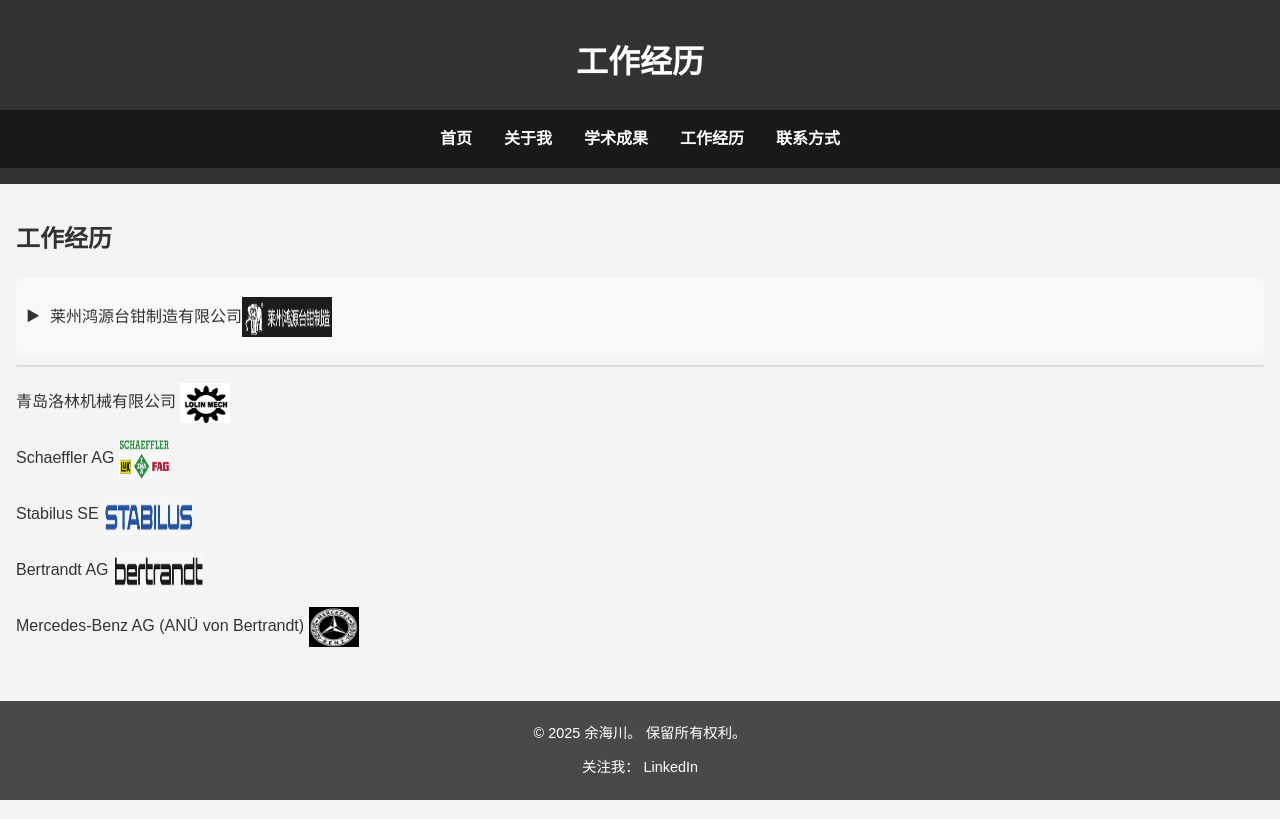
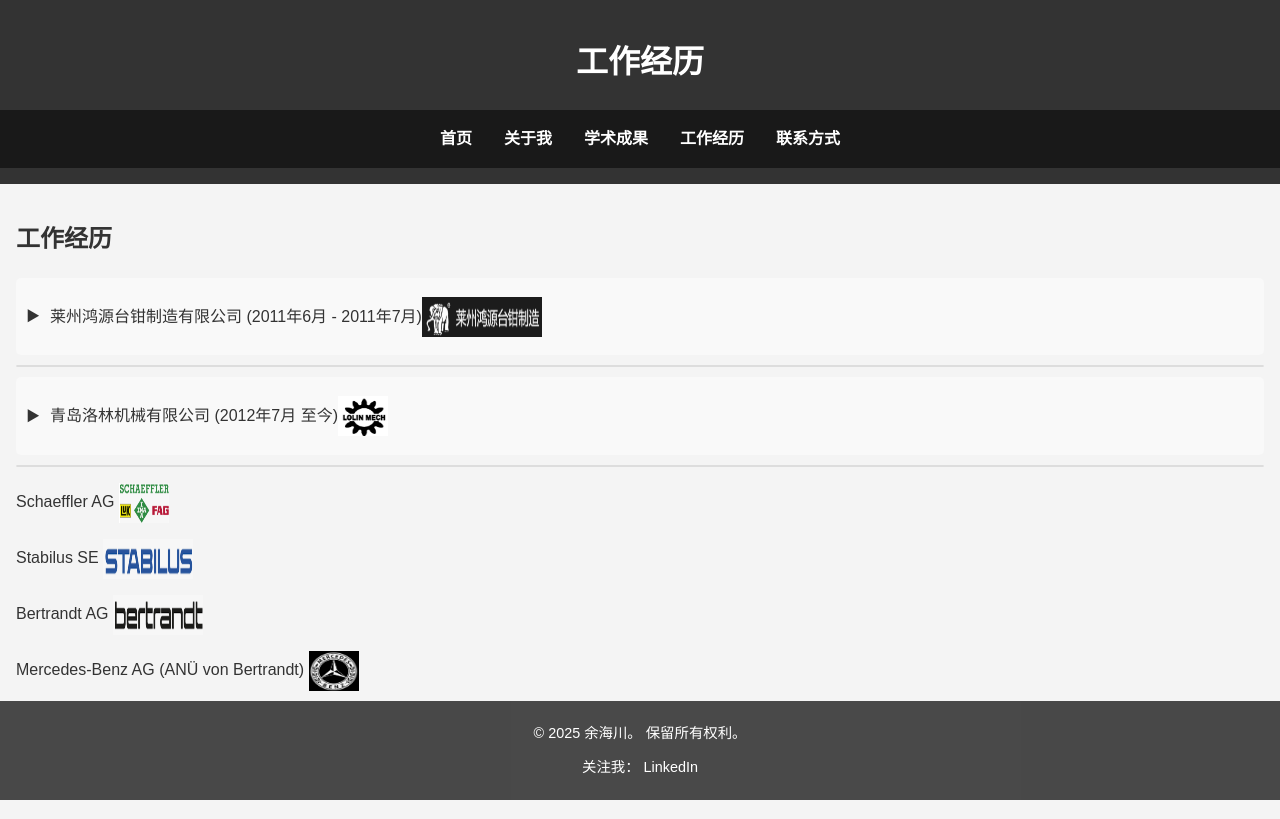
Before and after one commit to HansYuHC/haichuanyu.github.io, a plain HTML site: page work.html in a window 1280 px wide. Drawn offline with Linux system fonts and the light colour scheme.

Commit message:
添加莱州和青岛描述

```diff
--- a/style.css
+++ b/style.css
@@ -108,7 +108,7 @@
 
 /* 莱州鸿源的 Logo 样式 */
 .hongyuan-logo {
-    width: 90px; /* 横向拉长 */
+    width: 120px; /* 横向拉长 */
     height: 40px; /* 保持高度不变 */
 }
 
@@ -437,7 +437,7 @@
 /* 公司内容区域样式 */
 .company-content {
     max-height: 0;
-    overflow: hidden;
+    overflow: auto;
     transition: max-height 0.3s ease-out;
     padding: 0 10px;
     background-color: #fff;
--- a/work.html
+++ b/work.html
@@ -27,19 +27,35 @@
             <div class="company">
                 <div class="company-header">
                     <span class="arrow">▶</span>
-                    <p>莱州鸿源台钳制造有限公司</p>
-                    <img src="images/hongyuan-logo.png" alt="莱州鸿源台钳制造有限公司 Logo" class="logo hongyuan-logo">
+                    <p>莱州鸿源台钳制造有限公司 (2011年6月 - 2011年7月)</p>
+                    <a href="https://www.chinavise.com/" target="_blank">
+                        <img src="images/hongyuan-logo.png" alt="莱州鸿源台钳制造有限公司 Logo" class="logo hongyuan-logo">
+                    </a>
                 </div>
                 <div class="company-content">
-                    <p>在这里，我了解到了台钳厂从金属原材料的初级加工，到铸造锻造热处理等的诸多工序流程，参与了生产实践，对于机械制造有了更深层次的理解。</p>
-                    <img src="images/hongyuan-work.jpg" alt="莱州鸿源工作照片" class="work-image">
+                    <p>我于2011年的夏天在莱州鸿源台钳制造公司进行了为期一个月的金工实习，了解到了台钳厂从金属原材料的初级加工，到铸造锻造热处理等的诸多工序流程，参与了生产实践，对于机械制造有了更深层次的理解，也为了大学里的机械制造专业的学习打下了坚实的基础。</p>
+                    <img src="images/hongyuan-work.png" alt="莱州鸿源工作照片" class="work-image">
                 </div>
             </div>
 
-            <p>
-                青岛洛林机械有限公司
-                <img src="images/luolin-logo.png" alt="青岛洛林机械有限公司 Logo" class="logo">
-            </p>
+            <!-- 青岛洛林机械有限公司 -->
+            <div class="company">
+                <div class="company-header">
+                    <span class="arrow">▶</span>
+                    <p>青岛洛林机械有限公司 (2012年7月 至今)</p>
+                    <a href="http://www.lolinmetals.com/" target="_blank">
+                        <img src="images/luolin-logo.png" alt="青岛洛林机械有限公司 Logo" class="logo">
+                    </a>
+                </div>
+                <div class="company-content">
+                    <p>自2012年高中毕业之后，我便在青岛洛林机械有限公司就职，历任实习生，经理助理，欧洲市场拓展专员等职位。青岛洛林机械有限公司扎根青岛，业务覆盖全球，主要面向欧洲，日本及美国的主机厂以及一二三级各个级别的供应商，提供机械类零部件，涵盖农业机械，工程器械，飞机汽车零件等等。</p>
+                    <img src="images/luolin-work.png" alt="青岛洛林工作照片" class="work-image">
+                    <p>2018年，我与公司经理一道代表公司参展了当年的汉诺威工业博览会,在与公司老客户互通有无的同时，也拓展了新的潜在客户。</p>
+                    <p>2019年，我独自代表公司出席参展了当年的杜塞尔多夫冶金工业展。从布展开始准备，陈列展品及宣传册，沟通协调展会各种事项，接待拓展客户，展会结束后首尾，都由我完成。本次展览会不仅使我受益匪浅，还为公司拓展了多个新客户。</p>
+                    <img src="images/luolin-messe.png" alt="青岛洛林展会照片" class="work-image">
+                </div>
+            </div>
+
             <p>
                 Schaeffler AG
                 <img src="images/schaeffler-logo.png" alt="Schaeffler AG Logo" class="logo">
```
Also changed, not shown: images/hongyuan-work.png (added), images/luolin-messe.png (added), images/luolin-work.png (added).
